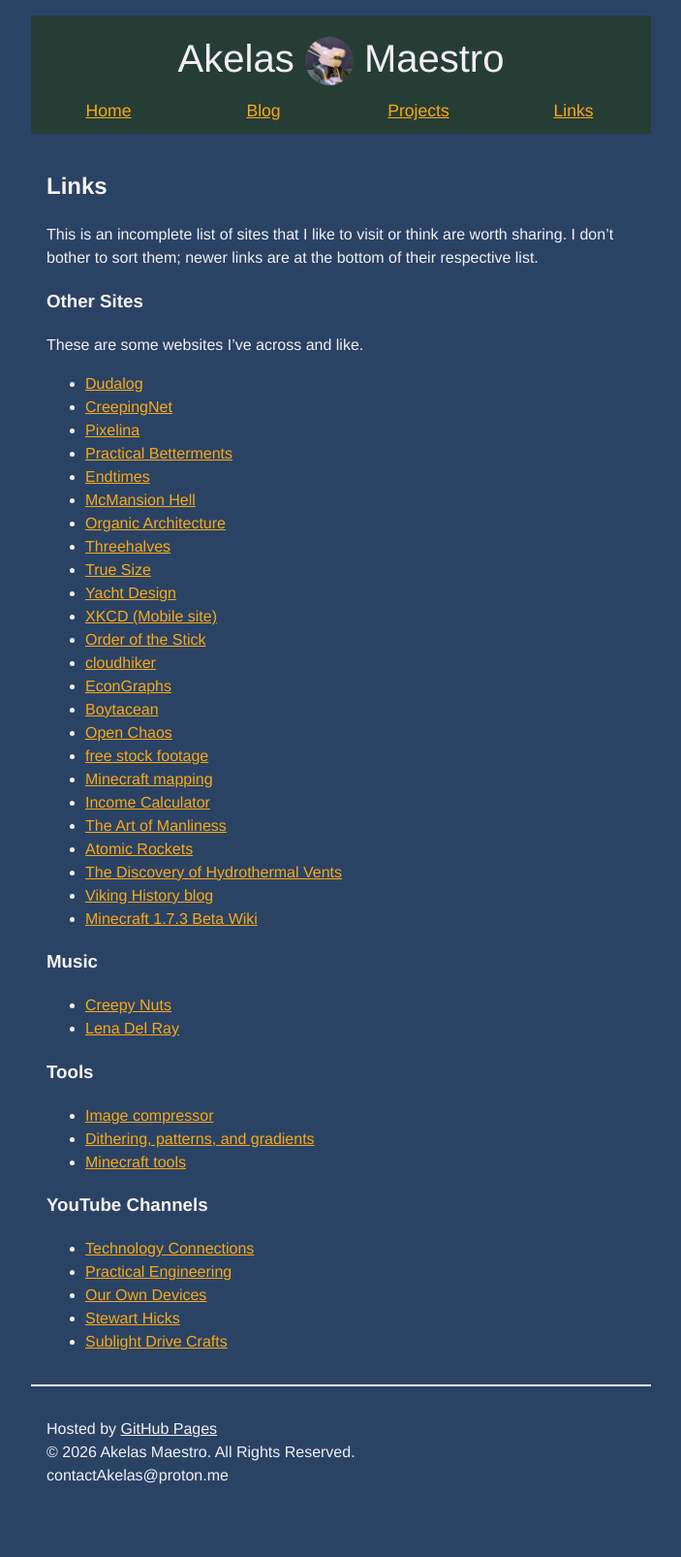
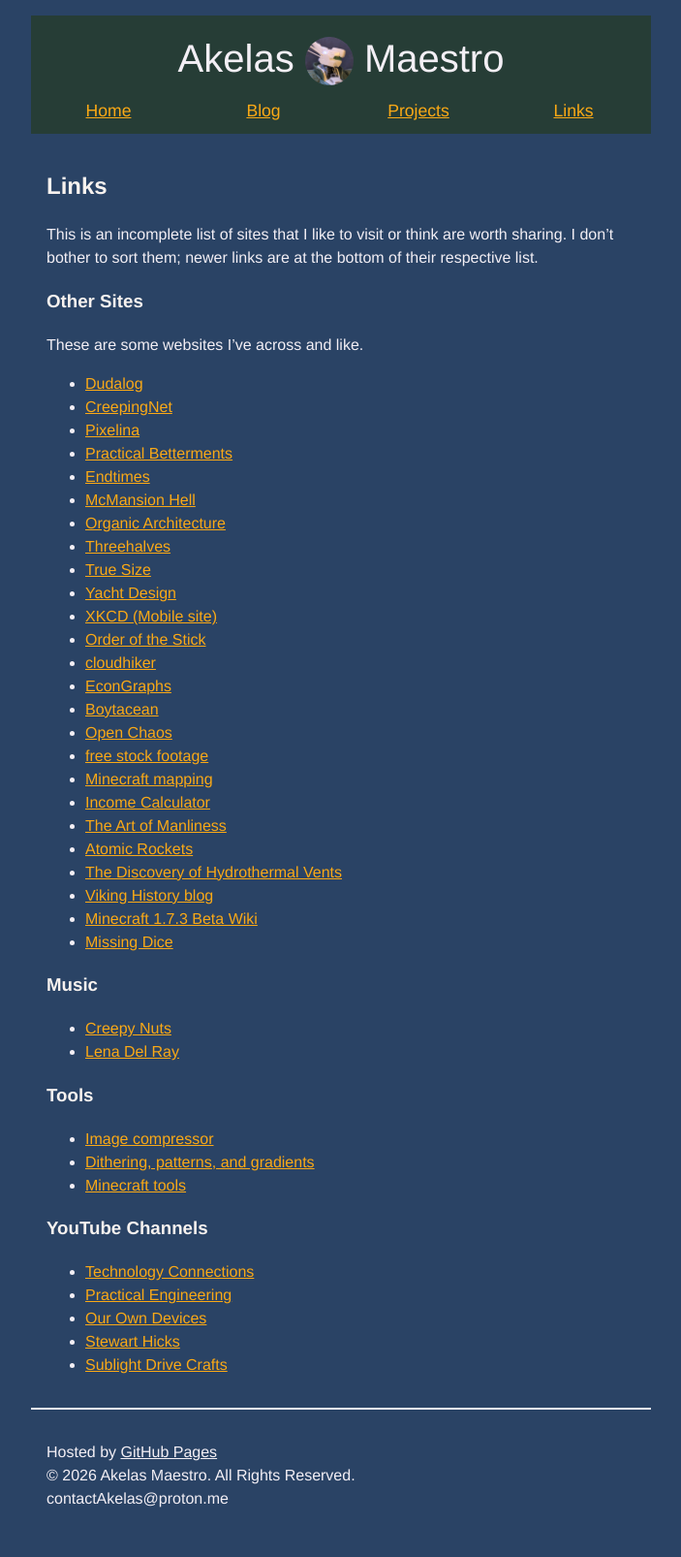
Before and after one commit to AkelasMaestro/akelasmaestro.github.io, a Jekyll site: the page built from links.md, in a window 1280 px wide. Shown: the whole page at 97% size, without its empty margins (288-991 px from the left). Built offline with Jekyll 4.4.1, drawn with Linux system fonts in a browser that asks for light colours; before the commit the page ends 1582 px from its top, so only the background shows below that.

Commit message:
PUSH NOTE : links.md

```diff
--- a/links.md
+++ b/links.md
@@ -36,6 +36,7 @@ These are some websites I've across and like.
 - [The Discovery of Hydrothermal Vents](https://www.whoi.edu/feature/history-hydrothermal-vents/index.html){:target="_blank" rel="noopener"}
 - [Viking History blog](https://www.hurstwic.com/history/text/history.htm){:target="_blank" rel="noopener"}
 - [Minecraft 1.7.3 Beta Wiki](https://lochlainnb.github.io/b1.7.3Wiki/){:target="blank" rel="noopener"}
+- [Missing Dice](https://missingdice.com/){:target="blank" rel="noopener"}
 
 
 ### Music
```
